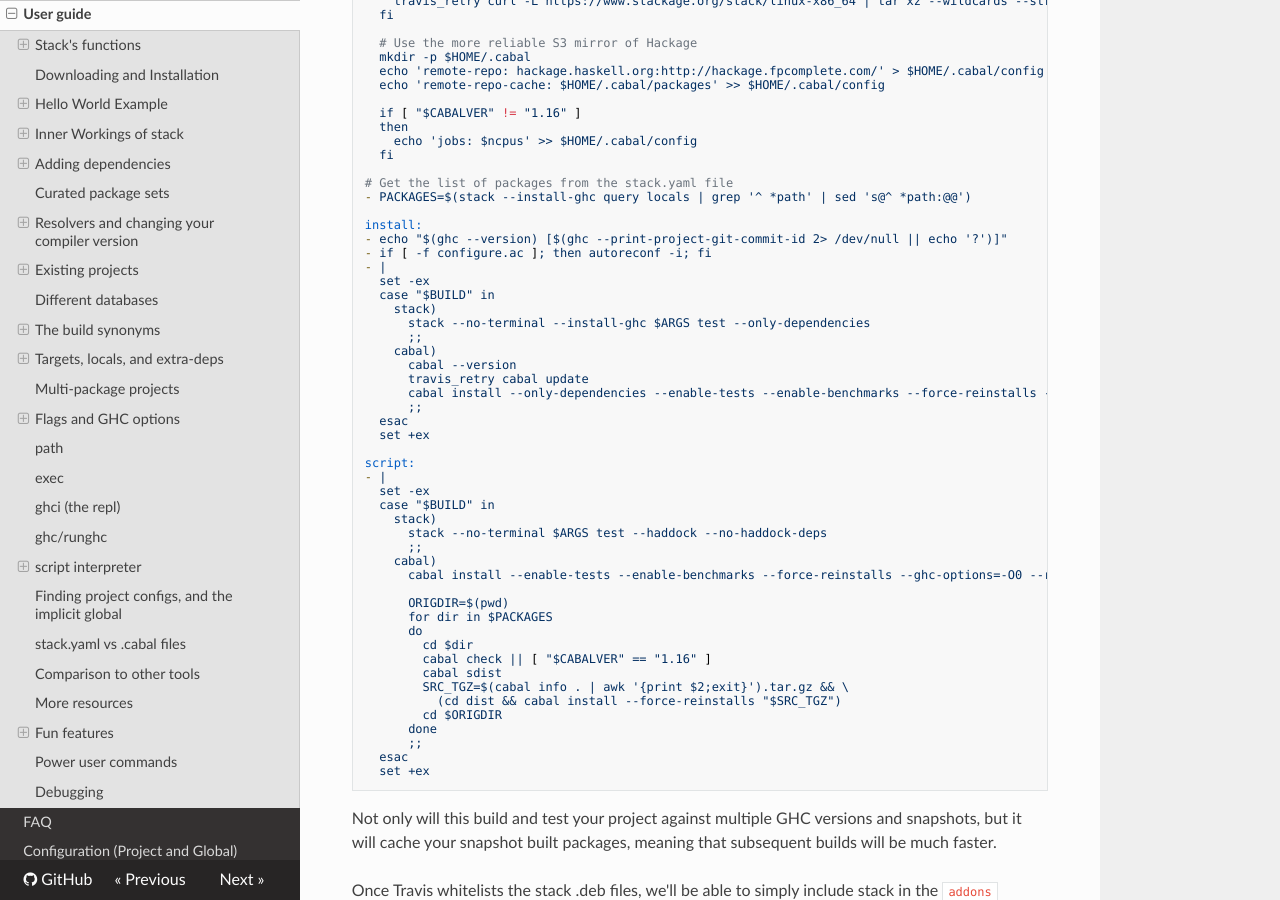
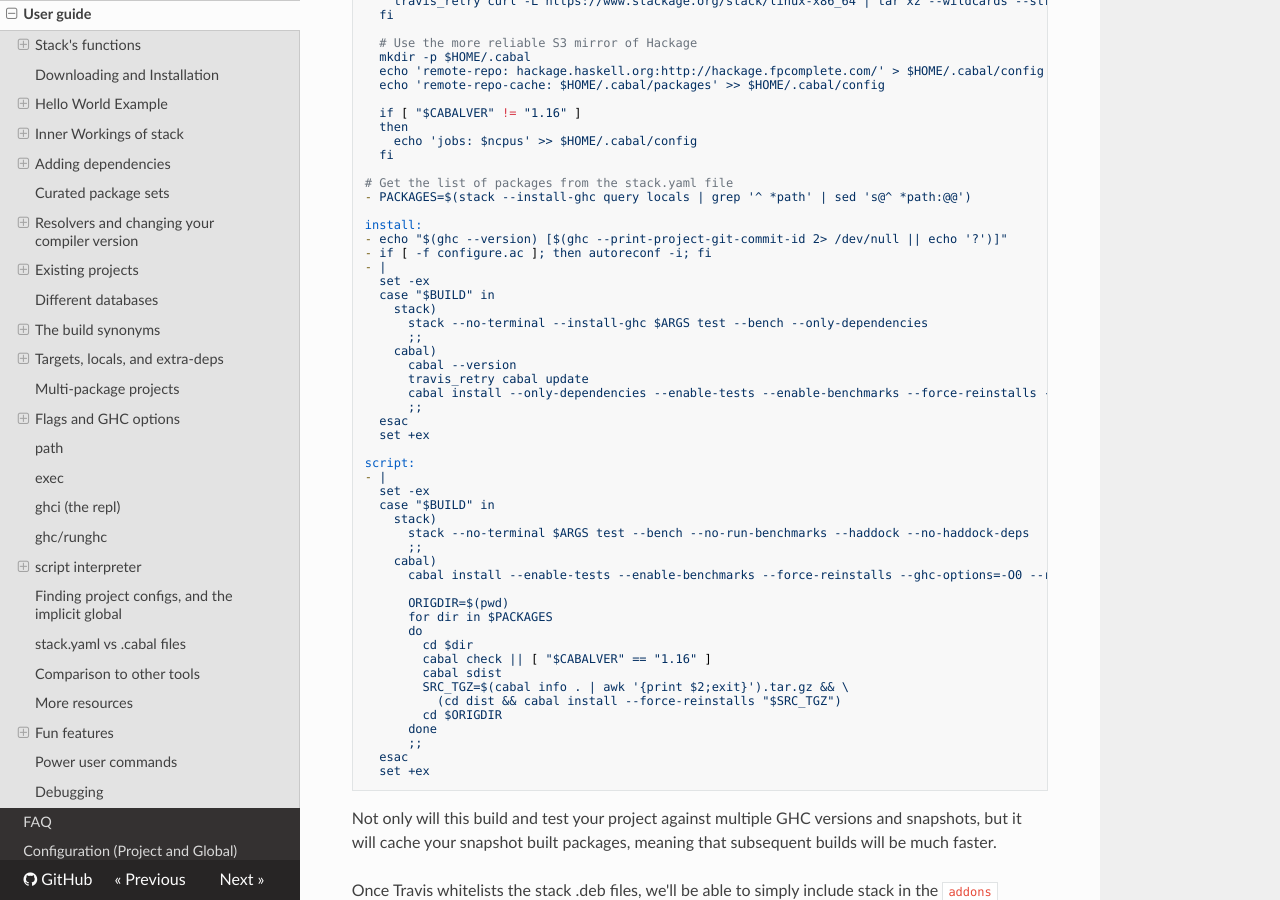
Before and after one commit to commercialhaskell/stack, an MkDocs documentation site: the page built from doc/GUIDE.md, in a window 1280 px wide and 900 px high, scrolled down 35811 px. Built offline with MkDocs 1.6.1, drawn with Linux system fonts in a browser that asks for light colours; nearby versions of some CDN libraries; old or Windows-style settings are respelled for this version of MkDocs.

Commit message:
Travis: build benchmarks

```diff
--- a/doc/GUIDE.md
+++ b/doc/GUIDE.md
@@ -1982,7 +1982,7 @@ install:
   set -ex
   case "$BUILD" in
     stack)
-      stack --no-terminal --install-ghc $ARGS test --only-dependencies
+      stack --no-terminal --install-ghc $ARGS test --bench --only-dependencies
       ;;
     cabal)
       cabal --version
@@ -1997,7 +1997,7 @@ script:
   set -ex
   case "$BUILD" in
     stack)
-      stack --no-terminal $ARGS test --haddock --no-haddock-deps
+      stack --no-terminal $ARGS test --bench --no-run-benchmarks --haddock --no-haddock-deps
       ;;
     cabal)
       cabal install --enable-tests --enable-benchmarks --force-reinstalls --ghc-options=-O0 --reorder-goals --max-backjumps=-1 $CABALARGS $PACKAGES
```
